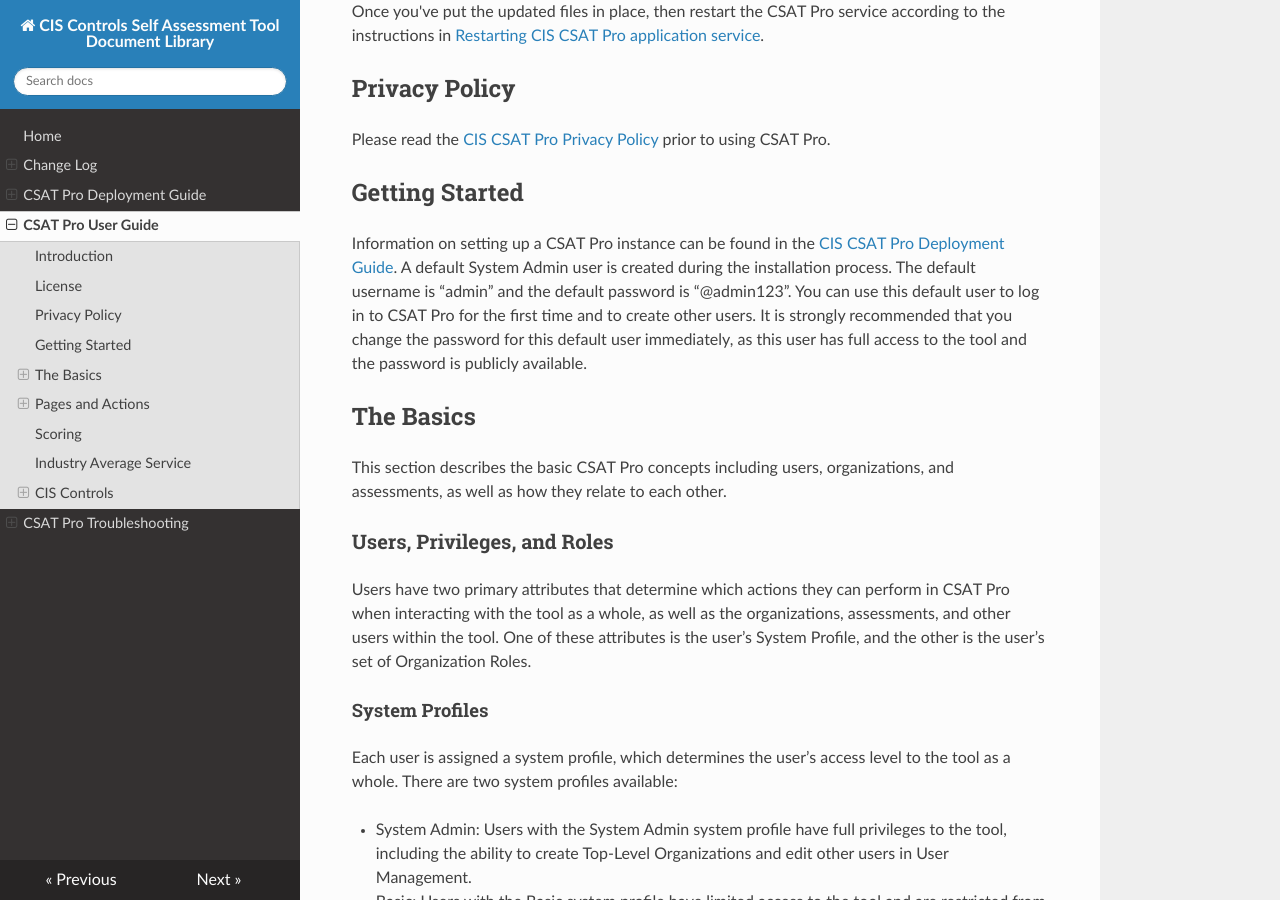
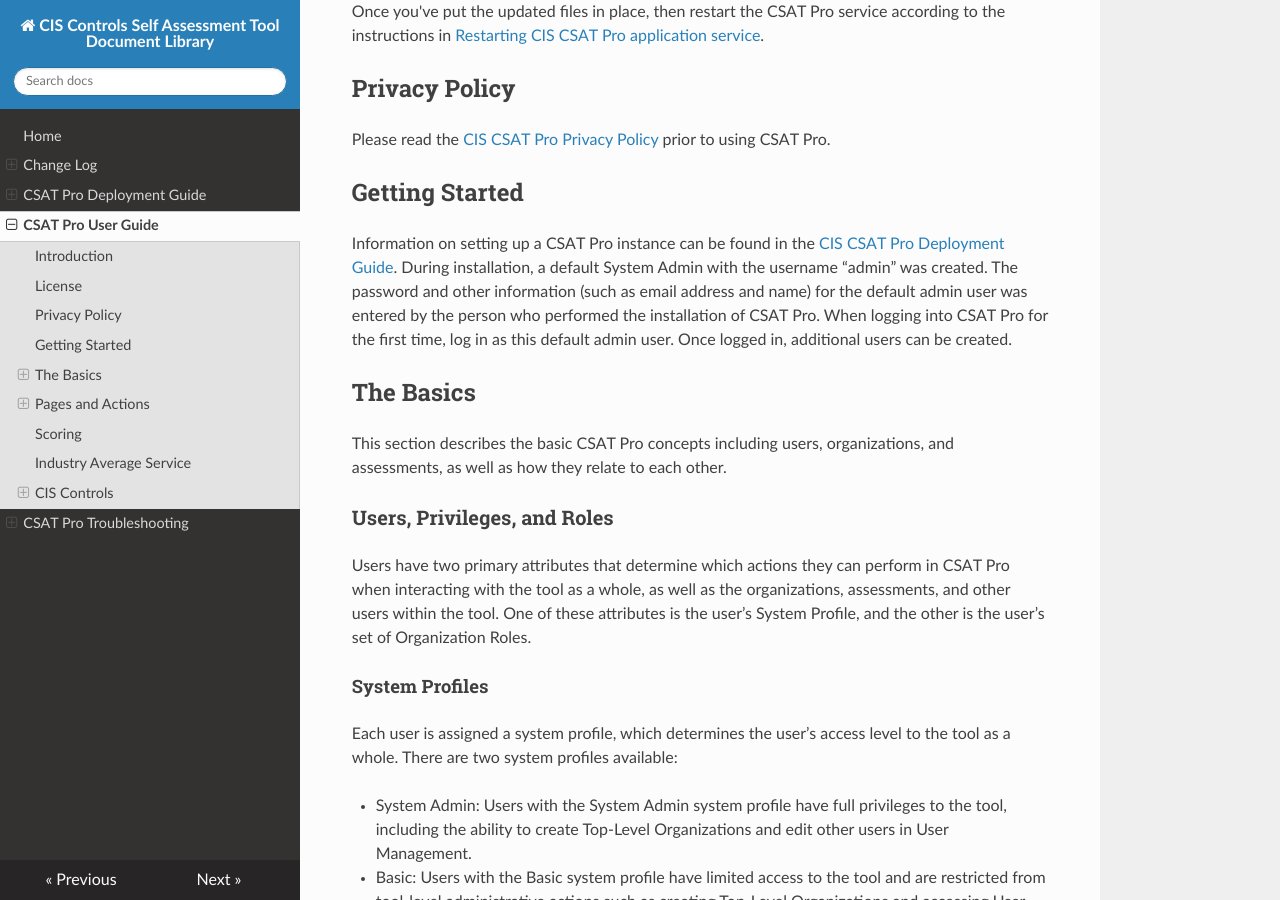
Before and after one commit to CISecurity/CSAT-Docs, an MkDocs documentation site: the page built from docs/source/csat_pro_user_guide.md, in a window 1280 px wide and 900 px high, scrolled down 1127 px. Built offline with MkDocs 1.6.1, drawn with Linux system fonts in a browser that asks for light colours; nearby versions of some CDN libraries.

Commit message:
Updated the Getting Started section
Updated the Getting Started section to remove outdated info about a default password for the default admin user, and to indicate that the info for the "admin" user is chosen by the person performing the installation

```diff
--- a/docs/source/csat_pro_user_guide.md
+++ b/docs/source/csat_pro_user_guide.md
@@ -35,7 +35,8 @@ Please read the [CIS CSAT Pro Privacy Policy](https://workbench.cisecurity.org/f
 
 Getting Started
 ------------
-Information on setting up a CSAT Pro instance can be found in the [CIS CSAT Pro Deployment Guide](../CSAT%20Pro%20Deployment/).  A default System Admin user is created during the installation process.  The default username is “admin” and the default password is “@admin123”.  You can use this default user to log in to CSAT Pro for the first time and to create other users.  It is strongly recommended that you change the password for this default user immediately, as this user has full access to the tool and the password is publicly available.
+Information on setting up a CSAT Pro instance can be found in the [CIS CSAT Pro Deployment Guide](../CSAT%20Pro%20Deployment/).  During installation, a default System Admin with the username “admin” was created.  The password and other information (such as email address and name) for the default admin user was entered by the person who performed the installation of CSAT Pro.  When logging into CSAT Pro for the first time, log in as this default admin user.  Once logged in, additional users can be created.
+
 
 
 The Basics
```
